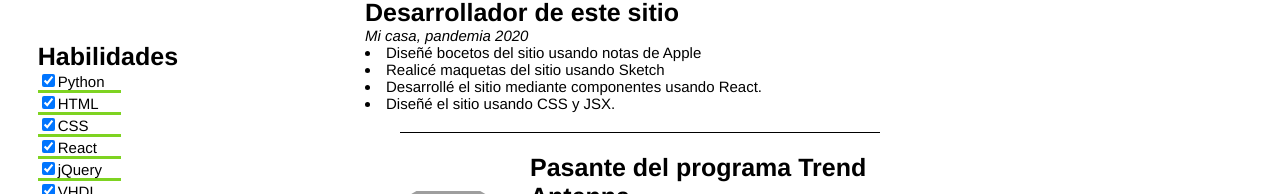
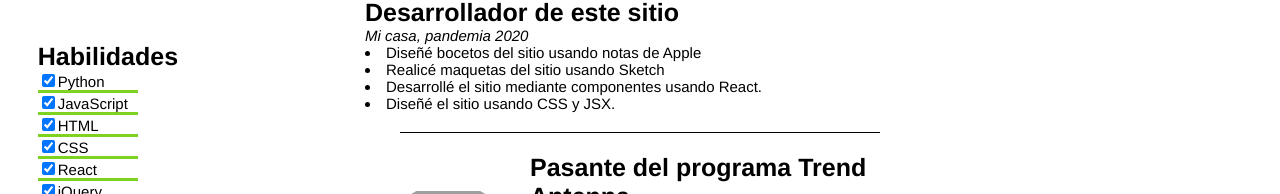
Before and after one commit to pedabraham/reactResume, a React (Create React App) app: page / in a window 1280 px wide. Shown: the part 606-800 px from the top of the page. Built offline with nearby package versions, Linux system fonts and the light colour scheme; grey boxes are pictures that could not be loaded.

Commit message:
Se añadió JS al techStack. Solución de error en CSS por la modificacion.

```diff
--- a/src/index.css
+++ b/src/index.css
@@ -30,7 +30,6 @@ code {
 
 .skill-name {
   display: grid;
-  grid-template-columns: auto 17px;
   text-align: left;
   font-size: 15px;
   font-style: normal;
--- a/src/index.js
+++ b/src/index.js
@@ -233,7 +233,7 @@ class Resume extends React.Component{
   */
 
   constructor(props){
-    const skills = ["Python","HTML","CSS","React","jQuery","VHDL","thin films"];
+    const skills = ["Python","JavaScript","HTML","CSS","React","jQuery","VHDL","thin films"];
     const skillJSON = skills.map(name=>({"name":name, "show": true}));
 
     super(props);
```
